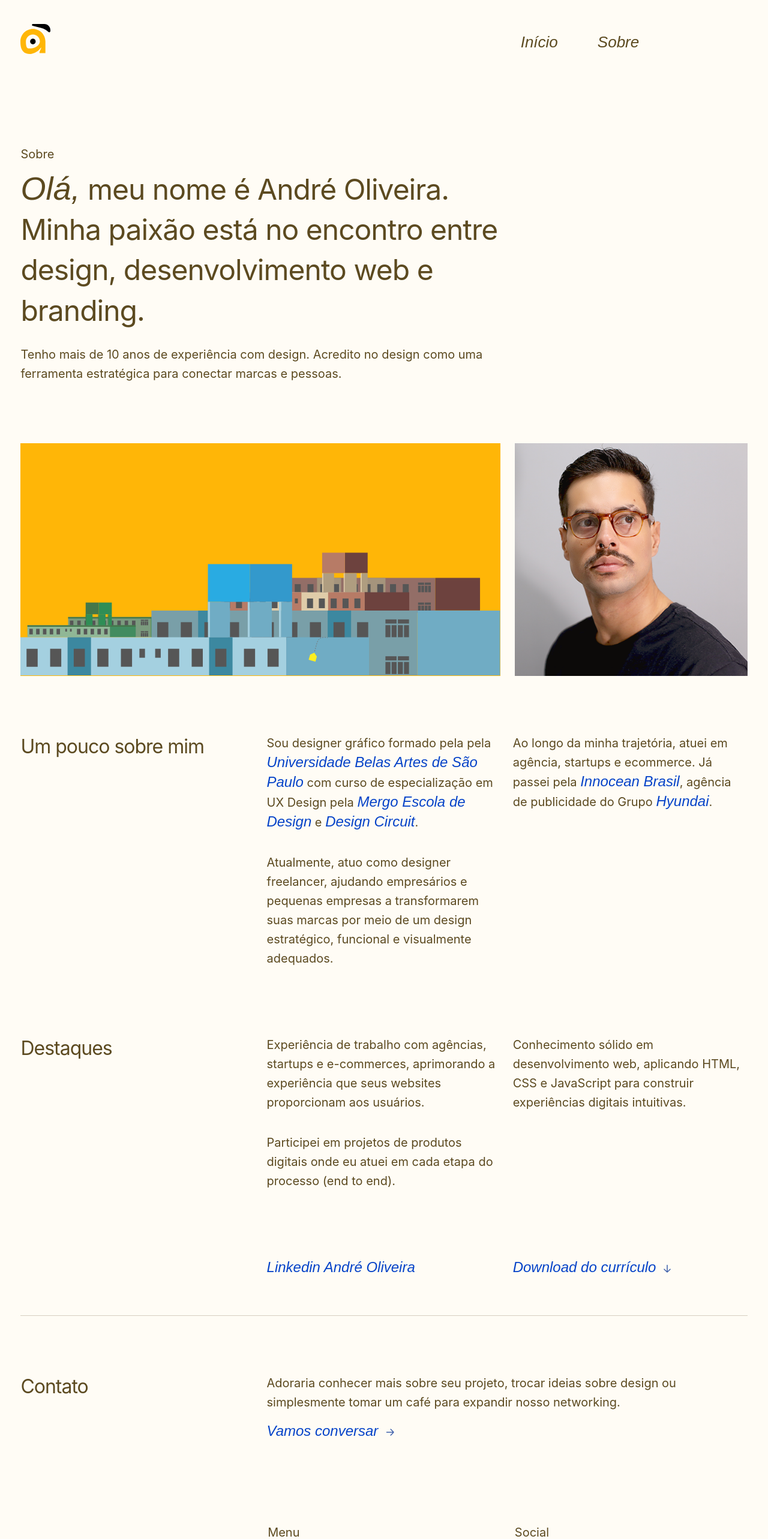
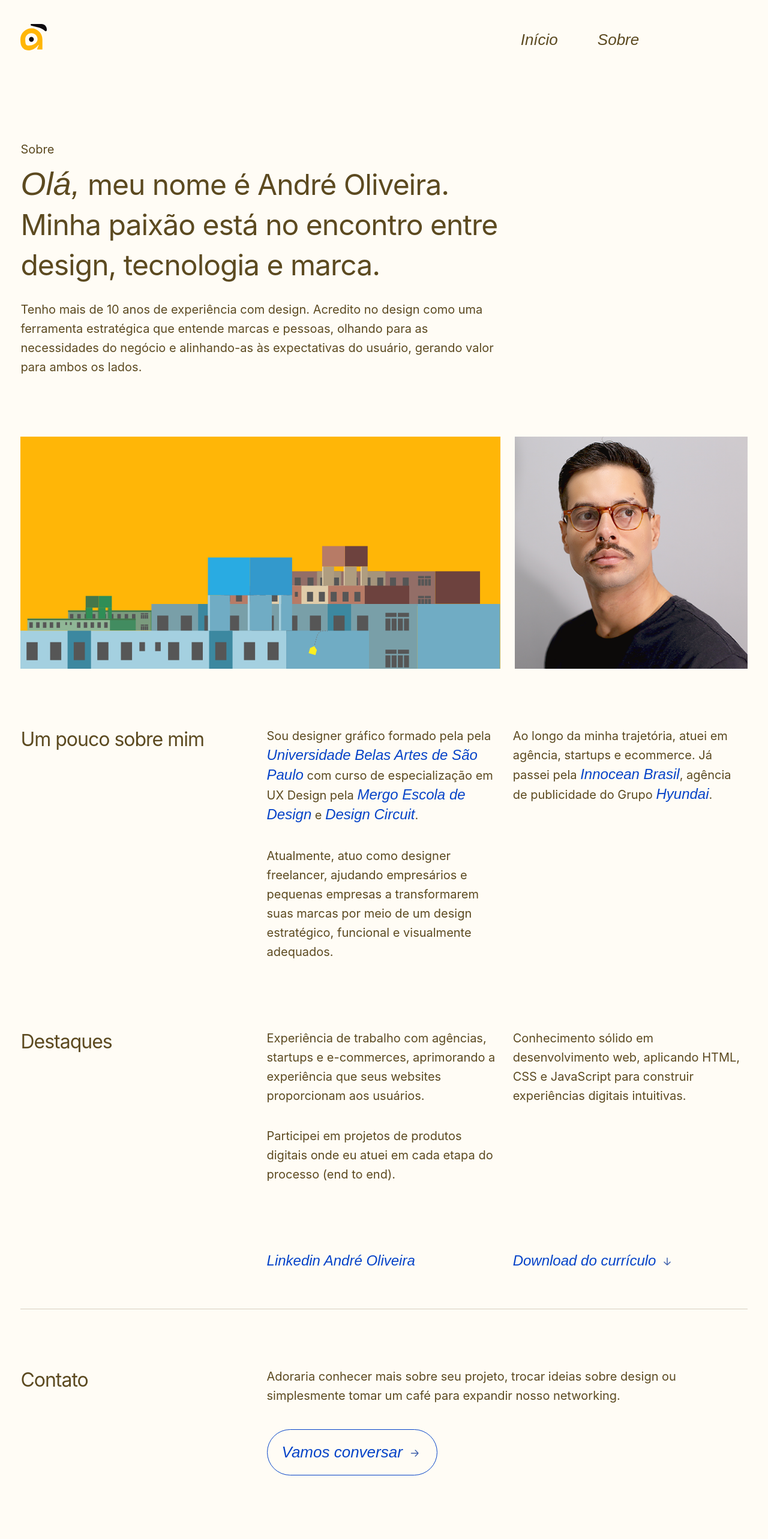
Before and after one commit to andredesigner/andreoliveira_nuxt3, a Nuxt app: page /about in a window 1280 px wide. Shown: the top 2566 px of the page at 60% size. Built offline with nearby package versions, Linux system fonts and the light colour scheme.

Commit message:
fix layout

```diff
--- a/assets/scss/main.scss
+++ b/assets/scss/main.scss
@@ -185,10 +185,7 @@ h4{
             font-weight: 400;
             font-style: italic;
             font-size: 26px;
-
             display: block;
-            padding: 10px 12px;
-            border-radius: 2px;
             text-decoration: none;
             border-radius: 4px;
             @media ( max-width:$medium ) {
@@ -197,8 +194,7 @@ h4{
             }
             @media ( min-width:$medium ) {
                 &:hover{
-                    background-color: $color6;
-                    color: $color3;
+                    color: $color4;
                 }
 
                 &:active{
@@ -378,3 +374,19 @@ svg{
 .content-separation-top{
     margin-top: 6rem;
 }
+
+.btn-ao{
+    font-family: $font2;
+    font-size: 26px;
+    color: $color4;
+    border: 1px solid $color4;
+    padding: 24px;
+    border-radius: 100px;
+    line-height: 1;
+    margin-top: 24px;
+
+    &:hover{
+        background-color: $color1;
+        color: $color4;
+    }
+}
--- a/components/Footer.vue
+++ b/components/Footer.vue
@@ -4,7 +4,7 @@
         <h3>Contato</h3>
         <div class="wrap-contact span-2">
             <p class="">Adoraria conhecer mais sobre seu projeto, trocar ideias sobre design ou simplesmente tomar um café para expandir nosso networking.</p>
-            <a class="link-ao" href="mailto:andresoliveiradesigner@gmail.com?subject=Contato via portfólio&body=Olá, André... " target="_blank">Vamos conversar
+            <a class="btn btn-ao link-ao" href="mailto:andresoliveiradesigner@gmail.com?subject=Contato via portfólio&body=Olá, André... " target="_blank">Vamos conversar
                 <svg width="26" height="24" viewBox="0 0 26 24" fill="none" xmlns="http://www.w3.org/2000/svg">
                     <path d="M7.5 12H18.3333M14.1667 7L18.5774 11.4107C18.9028 11.7362 18.9028 12.2638 18.5774 12.5893L14.1667 17" stroke="#3E5FAA" stroke-width="1.5" stroke-linecap="round"/>
                 </svg>
--- a/components/Logo.vue
+++ b/components/Logo.vue
@@ -1,13 +1,13 @@
 <template>
-    <svg width="50" height="50" viewBox="0 0 54 54" fill="none" xmlns="http://www.w3.org/2000/svg">
-        <g clip-path="url(#clip0_112_580)">
-        <path d="M45.0184 31.468C45.0184 19.0412 34.9194 8.92676 22.5044 8.92676C10.0893 8.92676 0 19.0412 0 31.468C0 38.0684 0.829589 42.5968 2.69017 46.135C4.57473 49.7212 8.51647 53.9997 16.5966 53.9997C22.3605 53.9997 29.8412 50.6154 34.4927 45.5821C42.1891 36.4243 33.1068 50.399 34.4927 52.2594H45.0136L45.0232 31.468H45.0184ZM29.3329 40.4865C24.95 43.4766 20.1739 44.1063 16.2801 44.1063C12.9617 44.1063 12.0458 42.8997 11.4464 41.7556C10.401 39.7606 9.89272 36.3955 9.89272 31.468C9.89272 24.5023 15.5512 18.8345 22.5092 18.8345C29.4672 18.8345 35.1256 24.5023 35.1256 31.468C35.1256 34.0784 32.9821 38.0011 29.3329 40.4865Z" fill="#FFB607"/>
-        <path d="M22.5043 36.4241C25.2425 36.4241 27.4579 34.2032 27.4579 31.463C27.4579 28.7229 25.2377 26.502 22.5043 26.502C19.771 26.502 17.5508 28.7229 17.5508 31.463C17.5508 34.2032 19.771 36.4241 22.5043 36.4241Z" fill="black"/>
-        <path d="M22.5188 0H43.0859C49.1136 0 53.9952 4.8986 53.9952 10.9365V12.5566C53.9952 14.5804 51.5544 15.59 50.1302 14.1574C46.7831 10.7971 42.5872 8.41271 37.9885 7.25897L22.116 3.28336C20.2122 2.80744 20.5575 0 22.5188 0Z" fill="black"/>
+    <svg width="44" height="44" viewBox="0 0 44 44" fill="none" xmlns="http://www.w3.org/2000/svg">
+        <g clip-path="url(#clip0_247_594)">
+        <path d="M36.6816 25.6404C36.6816 15.5149 28.4529 7.27344 18.3369 7.27344C8.22094 7.27344 0 15.5149 0 25.6404C0 31.0185 0.675961 34.7083 2.19199 37.5913C3.72755 40.5134 6.93935 43.9995 13.5231 43.9995C18.2197 43.9995 24.3151 41.2419 28.1051 37.1408C34.3763 29.6789 26.9759 41.0657 28.1051 42.5816H36.6777L36.6855 25.6404H36.6816ZM23.9009 32.9887C20.3296 35.4251 16.438 35.9383 13.2652 35.9383C10.5614 35.9383 9.81511 34.9551 9.3267 34.0228C8.47491 32.3973 8.06074 29.6553 8.06074 25.6404C8.06074 19.9646 12.6713 15.3464 18.3408 15.3464C24.0103 15.3464 28.6209 19.9646 28.6209 25.6404C28.6209 27.7673 26.8743 30.9636 23.9009 32.9887Z" fill="#FFB607"/>
+        <path d="M18.337 29.6785C20.5681 29.6785 22.3732 27.8688 22.3732 25.6361C22.3732 23.4034 20.5642 21.5938 18.337 21.5938C16.1099 21.5938 14.3008 23.4034 14.3008 25.6361C14.3008 27.8688 16.1099 29.6785 18.337 29.6785Z" fill="#0E0B0F"/>
+        <path d="M18.3483 0H35.1066C40.0181 0 43.9957 3.99145 43.9957 8.91124V10.2313C43.9957 11.8804 42.0069 12.7029 40.8464 11.5357C38.1192 8.79765 34.7003 6.8548 30.9532 5.91472L18.0201 2.67533C16.4689 2.28755 16.7502 0 18.3483 0Z" fill="#0E0B0F"/>
         </g>
         <defs>
-        <clipPath id="clip0_112_580">
-        <rect width="54" height="54" fill="white"/>
+        <clipPath id="clip0_247_594">
+        <rect width="44" height="44" fill="white"/>
         </clipPath>
         </defs>
     </svg>
--- a/pages/about.vue
+++ b/pages/about.vue
@@ -24,8 +24,8 @@ useHead({
             <div class="breadcrumb">
               <div>Sobre</div>
             </div>
-            <h1 class="about-page"><span>Olá,</span> meu nome é André Oliveira. Minha paixão está no encontro entre design, desenvolvimento web e branding.</h1>
-            <p class="mt-4">Tenho mais de 10 anos de experiência com design. Acredito no design como uma ferramenta estratégica para conectar marcas e pessoas.</p>
+            <h1 class="about-page"><span>Olá,</span> meu nome é André Oliveira. Minha paixão está no encontro entre design, tecnologia e marca.</h1>
+            <p class="mt-4">Tenho mais de 10 anos de experiência com design. Acredito no design como uma ferramenta estratégica que entende marcas e pessoas, olhando para as necessidades do negócio e alinhando-as às expectativas do usuário, gerando valor para ambos os lados.</p>
           </div>
         </div>
         <div class="col-12 col-lg-8">
```
